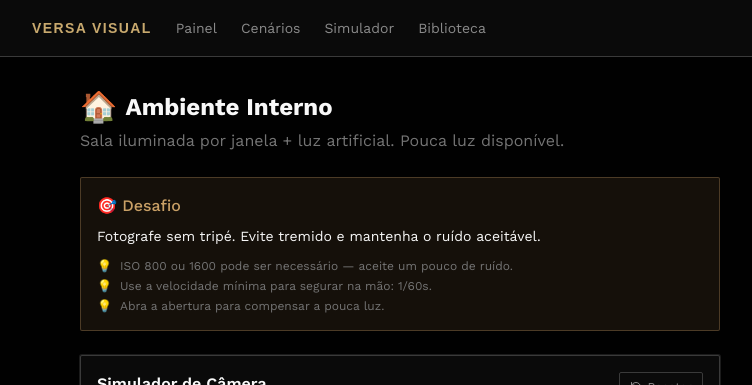
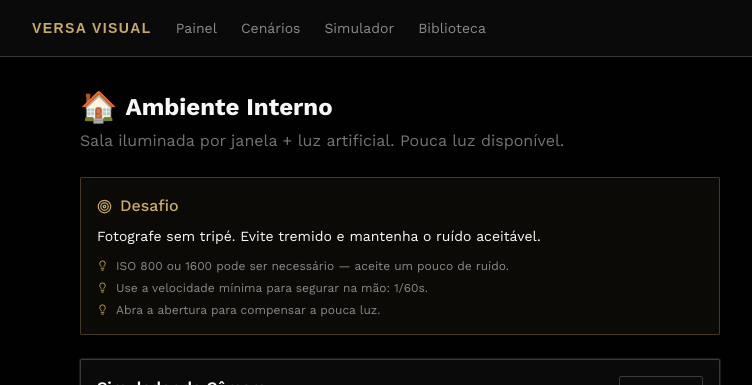
Before and after one commit to versavisual-vinicius/versa-visual-photolab, a Next.js app: page /scenarios/ambiente-interno in a window 1280 px wide. Shown: the top 385 px of the page, without its empty margins (240-992 px from the left). Built offline with nearby package versions, Linux system fonts and the light colour scheme; a web font is replaced by a local one.

Commit message:
fix: Versa brand on scenario challenge card (gold accent, Lucide icons)

```diff
--- a/src/app/scenarios/[id]/page.tsx
+++ b/src/app/scenarios/[id]/page.tsx
@@ -1,8 +1,16 @@
 "use client";
 import { useState, use } from "react";
 import { notFound } from "next/navigation";
+import { Target, Lightbulb } from "lucide-react";
 import { getScenario } from "@/lib/scenarios";
 import { calculateExposure, scoreAttempt } from "@/lib/exposure-engine";
+import { saveLocalAttempt } from "@/lib/local-progress";
+import {
+  createClient,
+  incrementXP,
+  isSupabaseConfigured,
+  saveAttempt,
+} from "@/lib/supabase";
 import CameraSimulator from "@/components/simulator/CameraSimulator";
 import FeedbackPanel from "@/components/challenge/FeedbackPanel";
 import ScoreCard from "@/components/challenge/ScoreCard";
@@ -19,10 +27,11 @@ export default function ScenarioPage({
 
   const [attempt, setAttempt] = useState<CameraSettings | null>(null);
   const [feedback, setFeedback] = useState<AttemptFeedback | null>(null);
+  const [savedLocally, setSavedLocally] = useState(false);
 
   if (!scenario) notFound();
 
-  const handleShoot = (settings: CameraSettings) => {
+  const handleShoot = async (settings: CameraSettings) => {
     const settingsWithScene = {
       ...settings,
       ambientLight: scenario.ambientLight,
@@ -31,6 +40,22 @@ export default function ScenarioPage({
     const fb = scoreAttempt(result, settingsWithScene, scenario.ideal);
     setAttempt(settingsWithScene);
     setFeedback(fb);
+    saveLocalAttempt(id, settingsWithScene, fb);
+    setSavedLocally(true);
+
+    try {
+      if (!isSupabaseConfigured()) return;
+      const supabase = createClient();
+      const {
+        data: { user },
+      } = await supabase.auth.getUser();
+      if (user) {
+        await saveAttempt(user.id, id, settingsWithScene, fb);
+        await incrementXP(user.id, fb.score.total, id);
+      }
+    } catch {
+      // O modo visitante continua funcionando mesmo sem Supabase configurado.
+    }
   };
 
   return (
@@ -43,13 +68,37 @@ export default function ScenarioPage({
         <p className="text-muted-foreground">{scenario.description}</p>
       </div>
 
-      <div className="rounded-lg bg-primary/10 border border-primary/30 p-4">
-        <p className="font-medium text-primary mb-2">🎯 Desafio</p>
-        <p className="text-sm">{scenario.challenge.description}</p>
-        <ul className="mt-3 space-y-1">
+      <div
+        className="p-4"
+        style={{
+          border: "1px solid rgba(200,169,110,0.30)",
+          background: "rgba(200,169,110,0.06)",
+          borderRadius: "2px",
+        }}
+      >
+        <div
+          className="flex items-center gap-2 font-body font-medium mb-2"
+          style={{ color: "#C8A96E" }}
+        >
+          <Target size={15} aria-hidden="true" />
+          <span>Desafio</span>
+        </div>
+        <p className="font-body text-sm text-[#FAFAFA]">
+          {scenario.challenge.description}
+        </p>
+        <ul className="mt-3 space-y-1.5">
           {scenario.challenge.hints.map((h, i) => (
-            <li key={i} className="text-xs text-muted-foreground flex gap-2">
-              <span>💡</span>
+            <li
+              key={i}
+              className="font-body text-xs flex gap-2 items-start"
+              style={{ color: "#8A8A8A" }}
+            >
+              <Lightbulb
+                size={11}
+                className="mt-0.5 flex-shrink-0"
+                style={{ color: "#C8A96E" }}
+                aria-hidden="true"
+              />
               {h}
             </li>
           ))}
@@ -73,6 +122,12 @@ export default function ScenarioPage({
       {feedback && attempt && (
         <div className="space-y-4">
           <ScoreCard score={feedback.score} />
+          {savedLocally && (
+            <p className="rounded-lg border border-green-900/50 bg-green-950/30 px-4 py-3 text-sm text-green-200">
+              Progresso salvo neste navegador. Entrar com Google é opcional e só
+              serve para sincronizar depois.
+            </p>
+          )}
           <FeedbackPanel messages={feedback.messages} />
           <SettingsComparator attempt={attempt} feedback={feedback} />
         </div>
```
